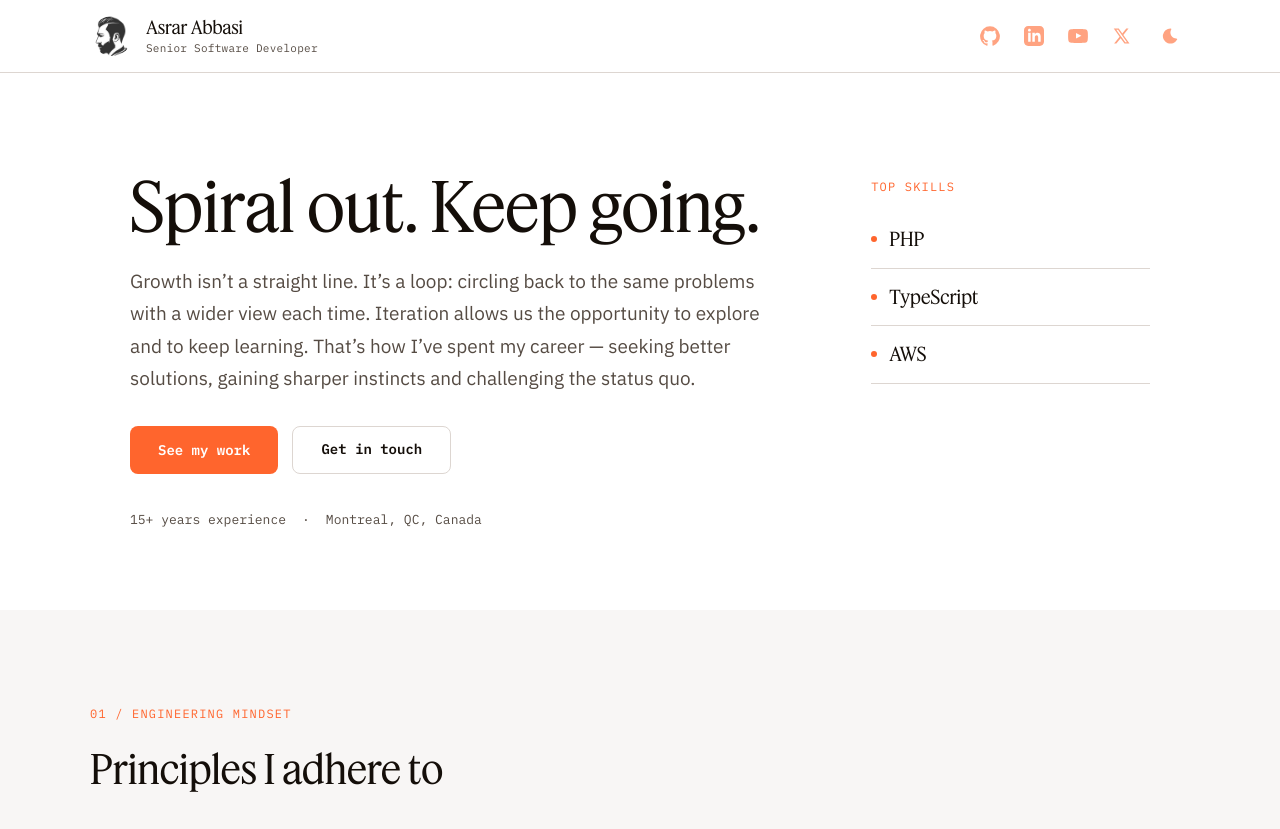
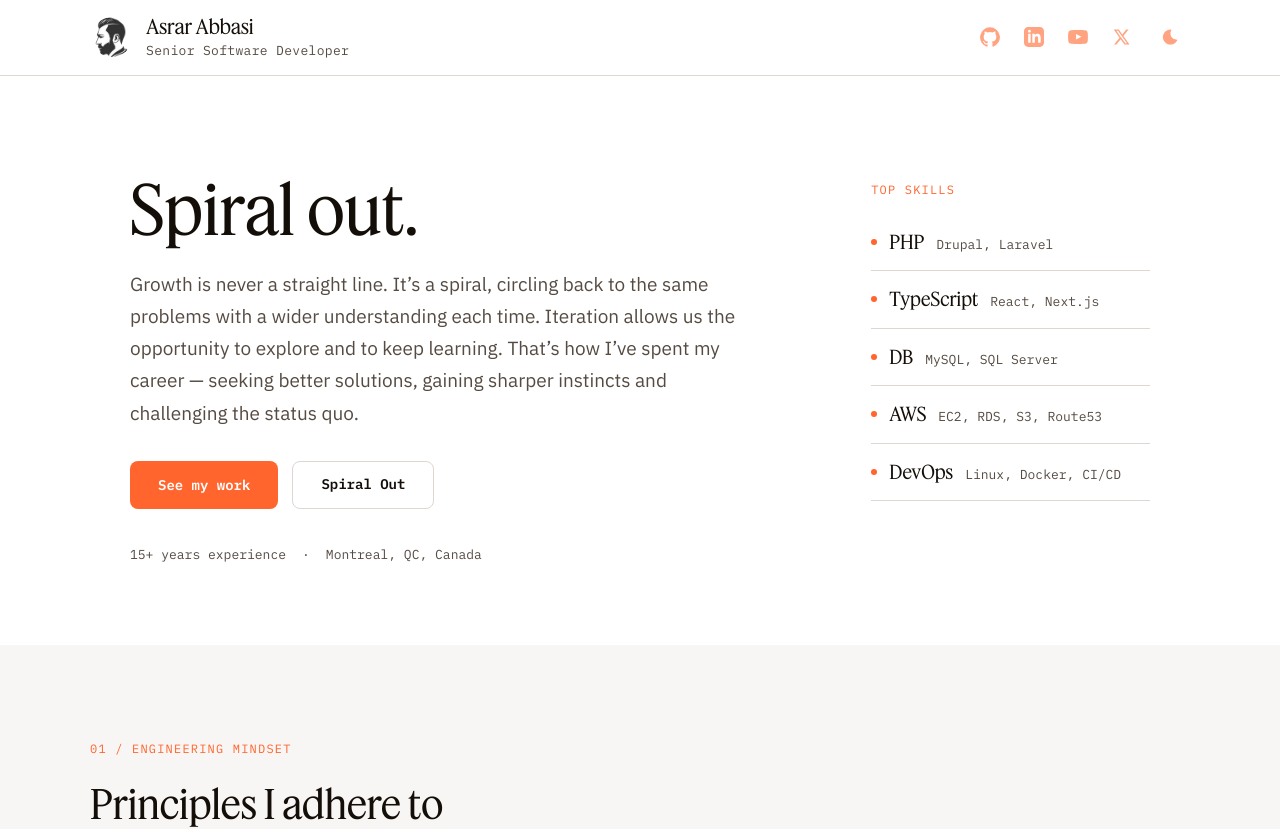
Before and after one commit to asrarca/asrarca, a Next.js app: page / in a window 1280 px wide. Shown: the top 829 px of the page. Built offline with nearby package versions, Linux system fonts and the light colour scheme.

Commit message:
Adjusted text size in top nav.

```diff
--- a/app/layout.tsx
+++ b/app/layout.tsx
@@ -29,8 +29,8 @@ export default function RootLayout({
           <div className="flex items-center gap-3 flex-shrink-0">
             <Image src={'/asrar-avatar-transparent.png'} alt="Asrar" width="44" height="44" className="w-11 h-11 rounded-full p-0.5 bg-white ring-1" />
             <a href="#home" className="flex flex-col gap-0.5">
-              <span className="font-display text-lg leading-tight text-[var(--c-fg)]">Asrar Abbasi</span>
-              <span className="font-code text-[11px] tracking-wide text-[var(--c-muted)]">Senior Software Developer</span>
+              <span className="font-display text-xl leading-tight text-[var(--c-fg)]">Asrar Abbasi</span>
+              <span className="font-code text-[13px] tracking-wide text-[var(--c-muted)]">Senior Software Developer</span>
             </a>
           </div>
           <div className="flex items-center">
--- a/app/page.tsx
+++ b/app/page.tsx
@@ -4,7 +4,13 @@ import WorkExperience from "./components/WorkExperience";
 import PullQuoteCarousel from "./components/PullQuoteCarousel";
 import { workExperience, principles, pullQuotes } from "./data";
 
-const topSkills = ["PHP", "TypeScript", "AWS"];
+const topSkills = [
+  { title: "PHP", detail: "Drupal, Laravel" },
+  { title: "TypeScript", detail: "React, Next.js" },
+  { title: "DB", detail: "MySQL, SQL Server" },
+  { title: "AWS", detail: "EC2, RDS, S3, Route53" },
+  { title: "DevOps", detail: "Linux, Docker, CI/CD" },
+];
 
 const education = [
   { program: "Computer Applications Programming", school: "Concordia University", location: "Montreal, QC", year: "1999" },
@@ -18,20 +24,21 @@ export default function Home() {
       <section id="home" className="max-w-[1100px] mx-auto px-6 md:px-10 grid grid-cols-1 md:grid-cols-[1.7fr_0.7fr] gap-10 md:gap-16 items-start pt-14 pb-20 md:pt-24">
         <div>
           <h1 className="font-display text-[clamp(40px,6vw,68px)] leading-[1.06] text-[var(--c-fg)] mb-6 text-pretty">
-            Spiral out. Keep going.
+            Spiral out.
           </h1>
           <p className="text-[19px] leading-[1.7] text-[var(--c-muted)] max-w-[56ch] mb-8 text-pretty">
-            Growth isn&rsquo;t a straight line. It&rsquo;s a loop: circling back to the same problems with a
-            wider view each time. Iteration allows us the opportunity to explore
+            Growth is never a straight line. It&rsquo;s a spiral, circling back to the same problems with a
+            wider understanding each time. Iteration allows us the opportunity to explore
             and to keep learning. That&rsquo;s how I&rsquo;ve spent my
             career — seeking better solutions, gaining sharper instincts and challenging the status quo.
           </p>
+
           <div className="flex flex-wrap gap-3.5 mb-9">
             <a href="#experience" className="font-code bg-[var(--c-accent)] hover:bg-[var(--c-accent-hover)] text-white px-7 py-3.5 rounded-lg font-semibold text-sm transition-colors">
               See my work
             </a>
             <a href="#contact" className="font-code border-[1.5px] border-[var(--c-border)] hover:border-[var(--c-accent)] hover:text-[var(--c-accent)] text-[var(--c-fg)] px-7 py-3 rounded-lg font-semibold text-sm transition-colors">
-              Get in touch
+              Spiral Out
             </a>
           </div>
           <div className="flex flex-wrap gap-4 font-code text-[13px] text-[var(--c-muted)]">
@@ -45,9 +52,12 @@ export default function Home() {
           <div className="font-code text-xs tracking-[0.1em] uppercase text-[var(--c-accent)] mb-4">Top Skills</div>
           <div className="flex flex-col">
             {topSkills.map((skill, index) => (
-              <div key={index} className="flex items-center gap-3 py-3.5 border-b border-[var(--c-border)]">
-                <span className="w-1.5 h-1.5 rounded-full bg-[var(--c-accent)] flex-shrink-0" />
-                <span className="font-display text-[19px] text-[var(--c-fg)]">{skill}</span>
+              <div key={index} className="flex items-baseline gap-3 py-3.5 border-b border-[var(--c-border)]">
+                <span className="w-1.5 h-1.5 rounded-full bg-[var(--c-accent)] flex-shrink-0 self-center" />
+                <span className="font-display text-[19px] text-[var(--c-fg)]">{skill.title}</span>
+                {skill.detail && (
+                  <span className="font-code text-[13px] text-[var(--c-muted)] md:hidden lg:inline">{skill.detail}</span>
+                )}
               </div>
             ))}
           </div>
@@ -135,7 +145,7 @@ export default function Home() {
             </p>
           </div>
 
-          <p className="font-display italic text-sm text-[var(--c-panel-muted)] mb-3">Spiral out, keep going.</p>
+          <p className="font-display italic text-sm text-[var(--c-panel-muted)] mb-3">Spiral out. Keep going.</p>
           <p className="font-code text-[11px] text-white/45">
             &copy; {new Date().getFullYear()} Asrar Abbasi. All rights reserved.
           </p>
```
